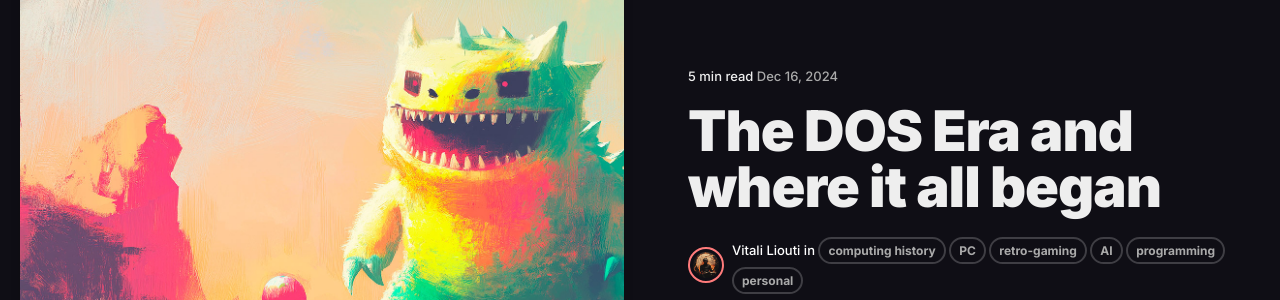
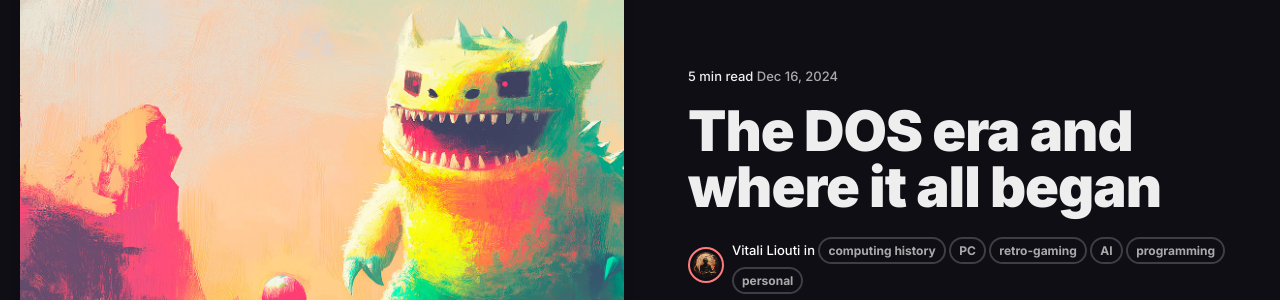
Before and after one commit to somethingdarkside1/somethingdarkside1.github.io, a Jekyll site: the page built from _posts/2024-12-16-The-DOS-era-and-where-it-all-began.md, in a window 1280 px wide and 900 px high. Shown: the part 241-541 px from the top of the window. Built offline with Jekyll 4.4.1, drawn with Linux system fonts in a browser that asks for light colours; comment, search, counter and statistics services are not loaded; some of the changed text lies outside the part shown.

```diff
--- a/_posts/2024-12-16-The-DOS-era-and-where-it-all-began.md
+++ b/_posts/2024-12-16-The-DOS-era-and-where-it-all-began.md
@@ -1,6 +1,6 @@
 ---
 layout: post
-title:  The DOS Era and where it all began
+title:  The DOS era and where it all began
 description: A memoir where I trace my first steps with personal computers, from a 4.77MHz Schneider Euro AT in the 1980s to today's AI and VR.
 date:   2024-12-16 03:20
 image:  '/images/dos-era.jpg'
```
